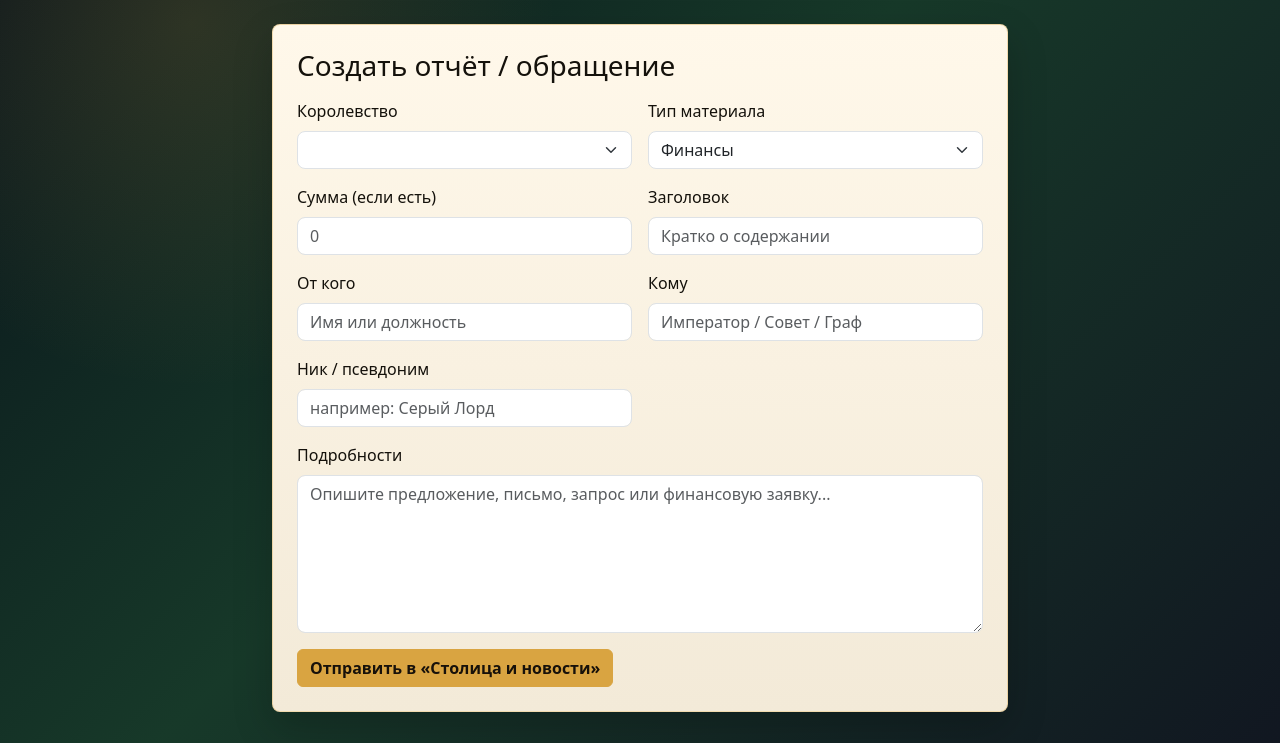
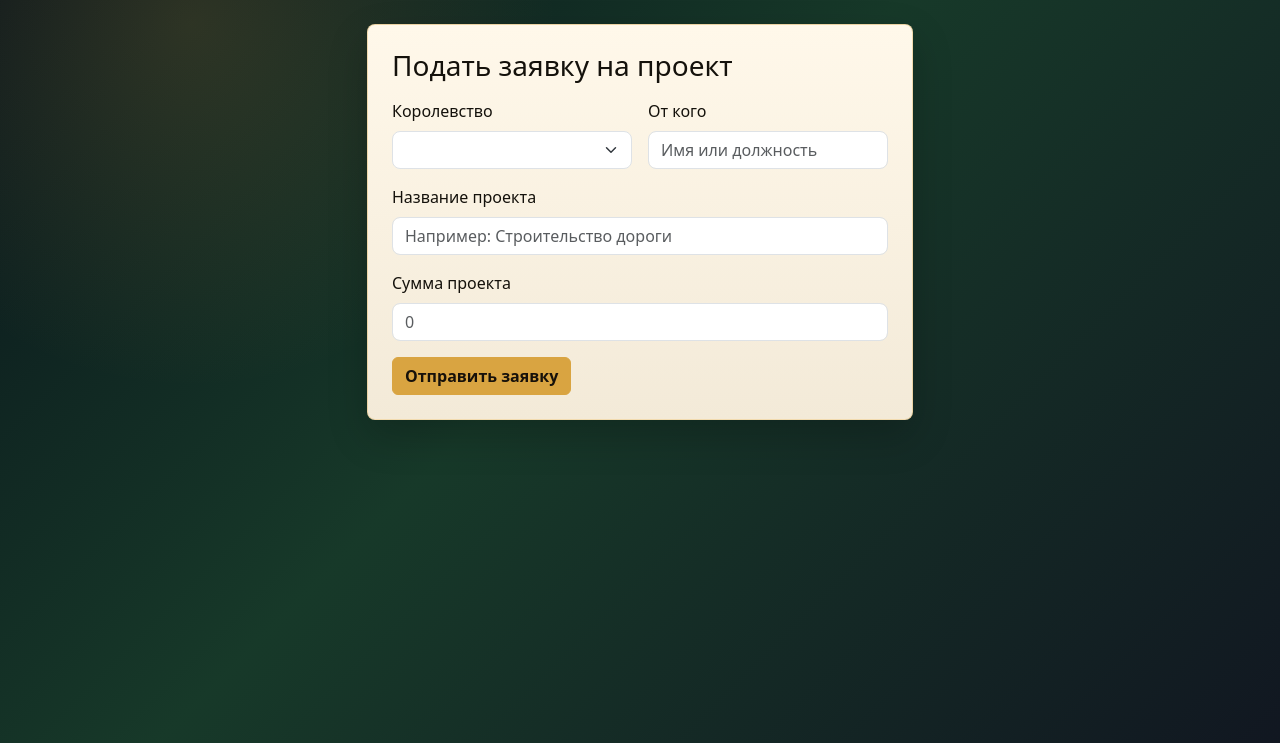
Before and after one commit to kamronprovet911-design/Mirnastan, a Flask app: template templates/submit_report.html in a window 1280 px wide. Shown: the part 57-800 px from the top of the page. Run offline with Flask 2, Linux system fonts and the light colour scheme; the template is opened without the code that fills it, so the values that code supplies are empty.

Commit message:
Title: Simplify project application form to basic requirements only
Key features implemented:
- Modified templates/submit_report.html to reduce form fields to essential project information
- Removed unnecessary fields including report type, recipient selection, nickname, and detailed description
- Kept only kingdom selection, author name, project title, and project amount fields
- Updated form title from "Create report/appeal" to "Submit project application"
- Changed button text to "Send application"

The form now focuses solely on project title and amount as requested, removing all financial details and resource information that should be handled separately by the emperor for approval.

```diff
--- a/app.py
+++ b/app.py
@@ -1777,11 +1777,12 @@ def build_request_submit():
         db,
         request.form.get('county_id'),
         request.form.get('item_name'),
-        request.form.get('requested_tree_cost', 0),
-        request.form.get('requested_metal_cost', 0),
-        request.form.get('requested_food_cost', 0),
+        0,  # requested_tree_cost - теперь только сумма проекта
+        0,  # requested_metal_cost
+        0,  # requested_food_cost
         acting_user=user,
         reason=request.form.get('reason', ''),
+        requested_kingdom_cash_cost=request.form.get('requested_kingdom_cash_cost', 0),
     )
 
     if ok:
@@ -1801,6 +1802,12 @@ def build_request_approve():
         flash('Только император может одобрять постройки')
         return redirect(url_for('dashboard'))
     db = get_db()
+
+    # Император вводит ресурсы, которые он тратит
+    requested_tree_cost = request.form.get('requested_tree_cost', 0)
+    requested_metal_cost = request.form.get('requested_metal_cost', 0)
+    requested_food_cost = request.form.get('requested_food_cost', 0)
+
     ok = approve_building_request(
         db,
         request.form.get('request_id'),
@@ -1811,6 +1818,9 @@ def build_request_approve():
         request.form.get('proposed_metal_income', 0),
         request.form.get('proposed_food_income', 0),
         reason=request.form.get('reason', ''),
+        requested_tree_cost=requested_tree_cost,
+        requested_metal_cost=requested_metal_cost,
+        requested_food_cost=requested_food_cost,
     )
     if ok:
         db.commit()
--- a/templates/submit_report.html
+++ b/templates/submit_report.html
@@ -1,9 +1,9 @@
 {% extends 'base.html' %}
 {% block content %}
 <div class="row justify-content-center">
-  <div class="col-lg-8">
+  <div class="col-lg-6">
     <div class="card p-4">
-      <h3 class="mb-3">Создать отчёт / обращение</h3>
+      <h3 class="mb-3">Подать заявку на проект</h3>
       <form method="post">
         <div class="row g-3">
           <div class="col-md-6">
@@ -15,48 +15,19 @@
             </select>
           </div>
           <div class="col-md-6">
-            <label class="form-label">Тип материала</label>
-            <select name="report_type" class="form-select">
-              <option>Финансы</option>
-              <option>Предложение</option>
-              <option>Письмо</option>
-              <option>Запрос</option>
-              <option>Другое</option>
-            </select>
-          </div>
-          <div class="col-md-6">
-            <label class="form-label">Сумма (если есть)</label>
-            <input name="amount" class="form-control" placeholder="0">
-          </div>
-          <div class="col-md-6">
-            <label class="form-label">Заголовок</label>
-            <input name="title" class="form-control" placeholder="Кратко о содержании">
-          </div>
-          <div class="col-md-6">
             <label class="form-label">От кого</label>
             <input name="author_name" class="form-control" value="{{ report_defaults.author_name or '' }}" placeholder="Имя или должность">
           </div>
-          <div class="col-md-6">
-            <label class="form-label">Кому</label>
-            <input name="recipient_name" class="form-control" list="recipients" value="{{ report_defaults.recipient_name or '' }}" placeholder="Император / Совет / Граф">
-            <datalist id="recipients">
-              <option value="Император"></option>
-              <option value="Совет"></option>
-              <option value="Король"></option>
-              <option value="Граф"></option>
-              <option value="Казна"></option>
-            </datalist>
-          </div>
-          <div class="col-md-6">
-            <label class="form-label">Ник / псевдоним</label>
-            <input name="nickname" class="form-control" value="{{ report_defaults.nickname or '' }}" placeholder="например: Серый Лорд">
+          <div class="col-12">
+            <label class="form-label">Название проекта</label>
+            <input name="title" class="form-control" placeholder="Например: Строительство дороги" required>
           </div>
           <div class="col-12">
-            <label class="form-label">Подробности</label>
-            <textarea name="description" class="form-control" rows="6" placeholder="Опишите предложение, письмо, запрос или финансовую заявку..."></textarea>
+            <label class="form-label">Сумма проекта</label>
+            <input name="amount" type="number" class="form-control" placeholder="0" required>
           </div>
         </div>
-        <button class="btn btn-gold mt-3">Отправить в «Столица и новости»</button>
+        <button class="btn btn-gold mt-3">Отправить заявку</button>
       </form>
     </div>
   </div>
```
Also changed, not shown: templates/build_requests.html (+56 -53 lines), 1 other file.
